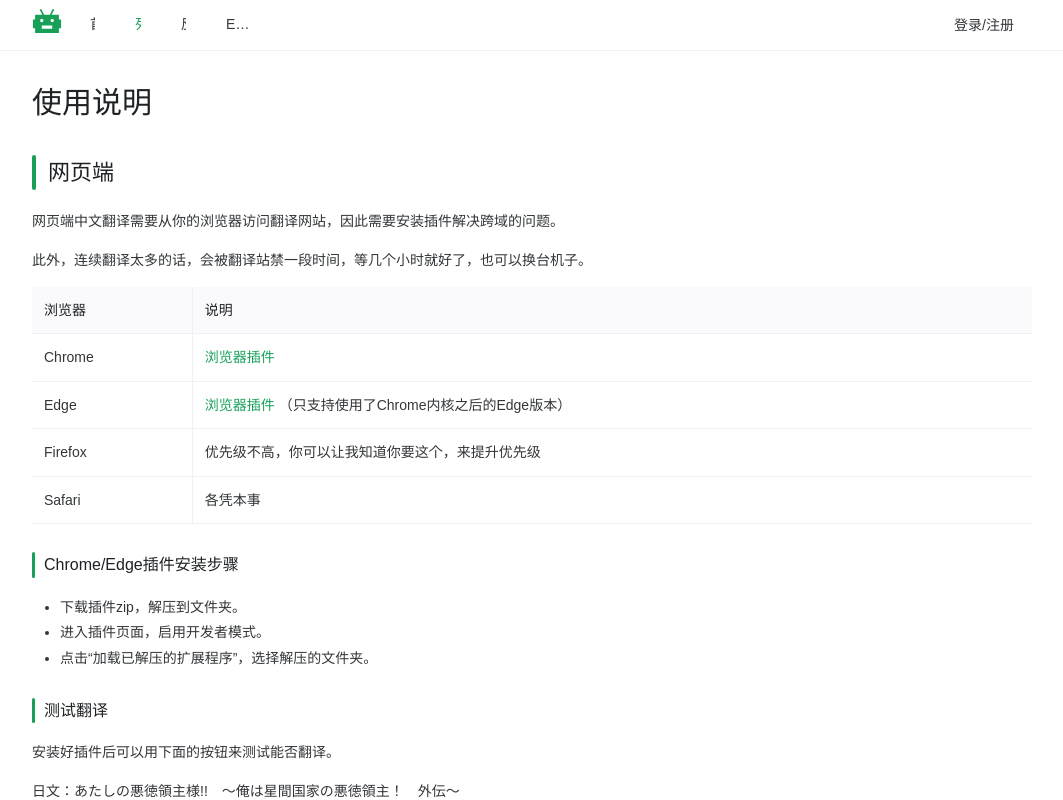
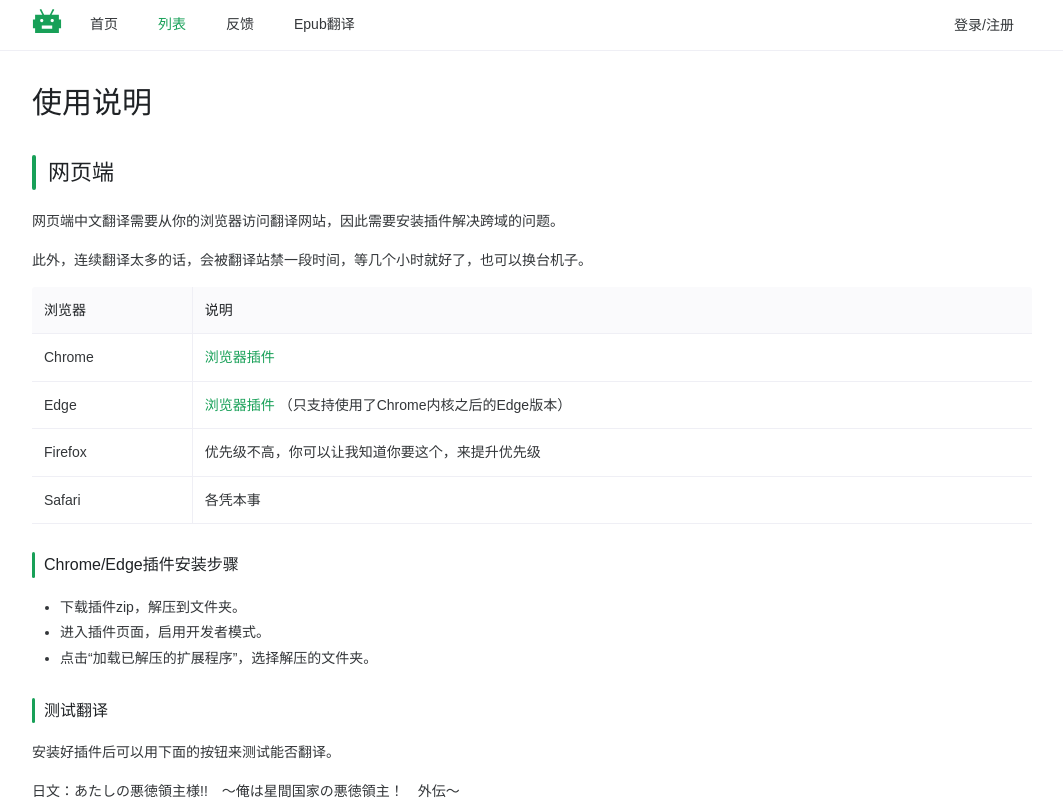
Before and after one commit to FishHawk/auto-novel, a Vue app in the folder src-vue/: page /how-to-use in a window 1280 px wide. Shown: the whole page, without its empty margins (108-1171 px from the left). Built offline with nearby package versions, Linux system fonts and the light colour scheme; a small style sheet from the web is missing.

Commit message:
update main layout

```diff
--- a/src-vue/src/components/MainLayout.vue
+++ b/src-vue/src/components/MainLayout.vue
@@ -16,7 +16,7 @@ function menuOption(text: string, href: string): MenuOption {
   return { label: () => h('a', { href }, text), key: href };
 }
 
-const topLeftMenuOptions = computed(() => {
+const topMenuOptions = computed(() => {
   const menus: MenuOption[] = [
     menuOption('首页', '/'),
     menuOption('列表', '/novel-list'),
@@ -27,14 +27,6 @@ const topLeftMenuOptions = computed(() => {
     menus.push(menuOption('控制台', '/admin/patch'));
   }
   return menus;
-});
-
-const topRightMenuOptions = computed(() => {
-  if (authInfoStore.token) {
-    return [menuOption('收藏', '/favorite-list')];
-  } else {
-    return [];
-  }
 });
 
 const collapsedMenuOptions = computed(() => {
@@ -52,6 +44,7 @@ const collapsedMenuOptions = computed(() => {
       ],
     },
     menuOption('反馈', '/feedback'),
+    menuOption('Epub翻译', '/wenku/non-archived'),
   ];
   if (authInfoStore.info) {
     menus[1].children!.unshift(menuOption('我的收藏', '/favorite-list'));
@@ -143,15 +136,17 @@ function handleUserDropdownSelect(key: string | number) {
           <n-menu
             :value="getTopMenuOptionKey()"
             mode="horizontal"
-            :options="topLeftMenuOptions"
+            :options="topMenuOptions"
           />
         </div>
 
         <div style="flex: 1"></div>
 
-        <n-menu mode="horizontal" :options="topRightMenuOptions" />
+        <n-space v-if="authInfoStore.username">
+          <n-a class="on-desktop" href="/favorite-list">
+            <n-button quaternary>收藏</n-button>
+          </n-a>
           <n-dropdown
-          v-if="authInfoStore.username"
             trigger="click"
             :options="userDropdownOptions"
             @select="handleUserDropdownSelect"
@@ -160,6 +155,7 @@ function handleUserDropdownSelect(key: string | number) {
               @{{ authInfoStore.username }}
             </n-button>
           </n-dropdown>
+        </n-space>
 
         <n-button
           v-else
--- a/src-vue/src/pages/metadata/components/WebTranslate.vue
+++ b/src-vue/src/pages/metadata/components/WebTranslate.vue
@@ -216,7 +216,7 @@ function stateToFileList(): NovelFiles[] {
             v-if="row.translatorId !== 'jp'"
             tertiary
             size="small"
-            @click="startUpdateTask(row.translatorId)"
+            @click="startUpdateTask(row.translatorId as any)"
           >
             更新
           </n-button>
@@ -232,7 +232,7 @@ function stateToFileList(): NovelFiles[] {
           v-if="row.translatorId !== 'jp'"
           tertiary
           size="small"
-          @click="startUpdateTask(row.translatorId)"
+          @click="startUpdateTask(row.translatorId as any)"
         >
           更新
         </n-button>
```
Lines whose indentation alone changed are shown as unchanged.
